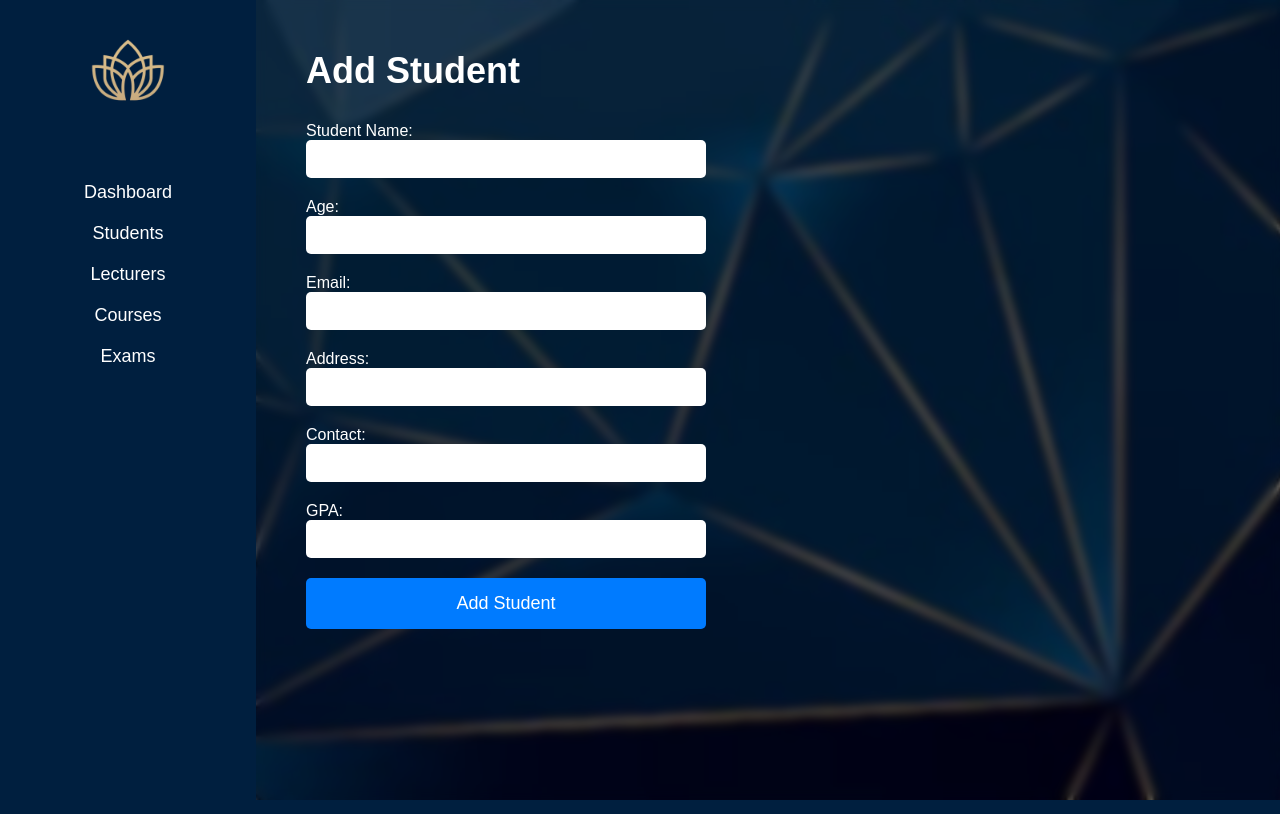
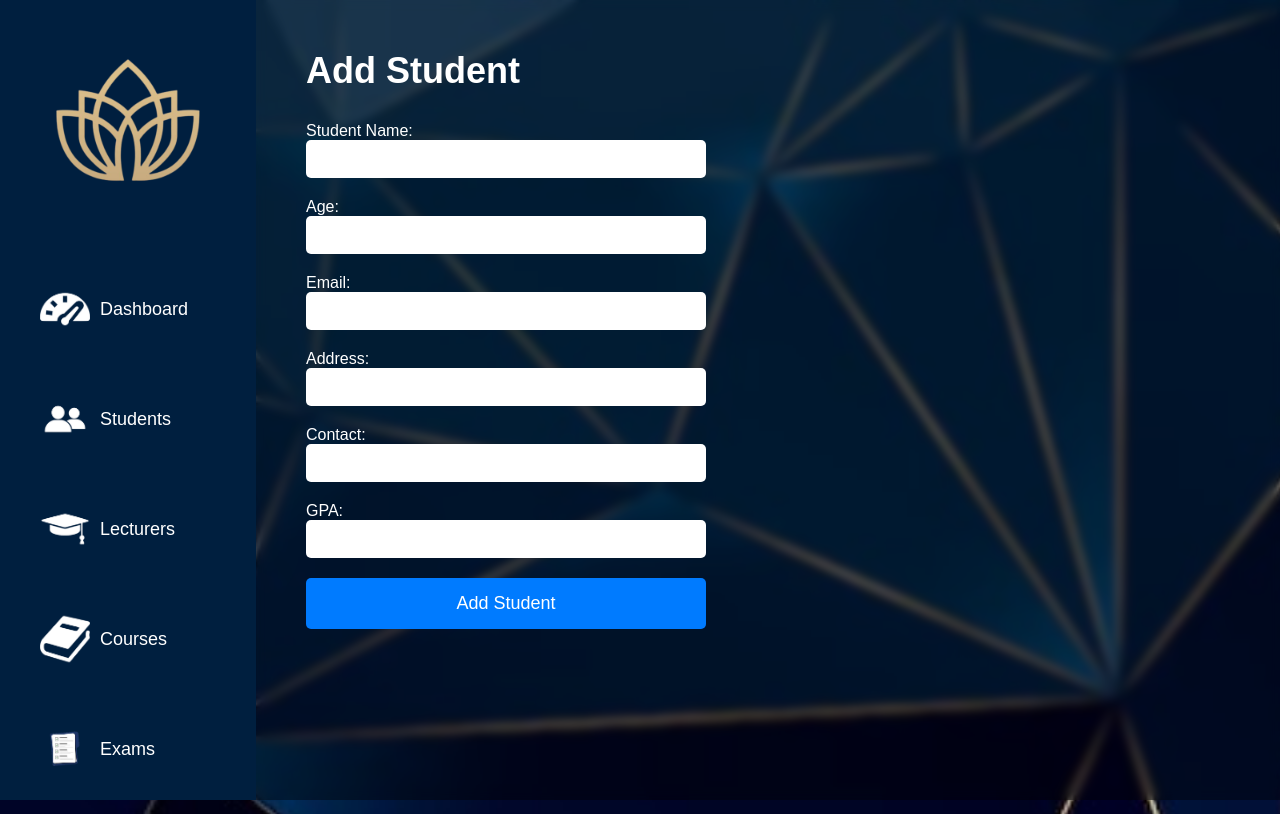
Before and after one commit to uvindusl/dmwcw, a PHP site: page /addstudent.html in a window 1280 px wide. Run offline with PHP 8.4, Linux system fonts and the light colour scheme.

Commit message:
lot of changes done

```diff
--- a/addstudent.css
+++ b/addstudent.css
@@ -31,8 +31,12 @@ body {
 }
 
 .logo img {
+    width: 200px;
+    margin-bottom: 20px;
+}
+.dash img {
     width: 100px;
-    margin-bottom: 20px;
+    margin-left: 20px;
 }
 
 .sidebar ul {
@@ -45,21 +49,30 @@ body {
 }
 
 .sidebar ul li a {
+    display: flex;
+    align-items: center;
+    justify-content: start;
+    color: white;
     text-decoration: none;
-    color: white;
     font-size: 18px;
-    display: block;
-    text-align: center;
+    padding: 20px;
 }
 
-.main-content {
+.icon {
+    width: 50px;
+    height: 50px;
+    margin-right: 10px;
+}
+
+
+.login {
     background: rgba(0, 0, 0, 0.4);
     backdrop-filter: blur(5px);
     flex-grow: 1;
     padding: 50px;
 }
 
-.main-content h1 {
+.login h1 {
     margin-bottom: 30px;
     font-size: 36px;
 }
--- a/addstudent.html
+++ b/addstudent.html
@@ -13,14 +13,20 @@
                 <img src="images/logo.png" alt="Logo">
             </div>
             <ul>
-                <img src="" alt=""> <li><a href="#">Dashboard</a></li>
-                <li><a href="#">Students</a></li>
-                <li><a href="#">Lecturers</a></li>
-                <li><a href="#">Courses</a></li>
-                <li><a href="#">Exams</a></li>
+
+                <li><a href="#">
+                    <img src="images/dashboard.png" alt="dash" class="icon">Dashboard</a></li>
+                <li><a href="#">
+                    <img src="images/student.png" alt="student" class="icon">Students</a></li>
+                <li><a href="#">
+                    <img src="images/lectures.png" alt="lectures" class="icon">Lecturers</a></li>
+                <li><a href="#">
+                    <img src="images/course.png" alt="Courses" class="icon">Courses</a></li>
+                <li><a href="#">
+                    <img src="images/exam.png" alt="exam" class="icon">Exams</a></li>
             </ul>
         </div>
-        <div class="main-content">
+        <div class="login">
             <h1>Add Student</h1>
             <form class="form">
                 Student Name: <input type="text" id="studentName" name="studentName">
```
Also changed, not shown: images/course.png (added), images/dashboard.png (added), images/exam.png (added), images/lectures.png (added), images/student.png (added).
